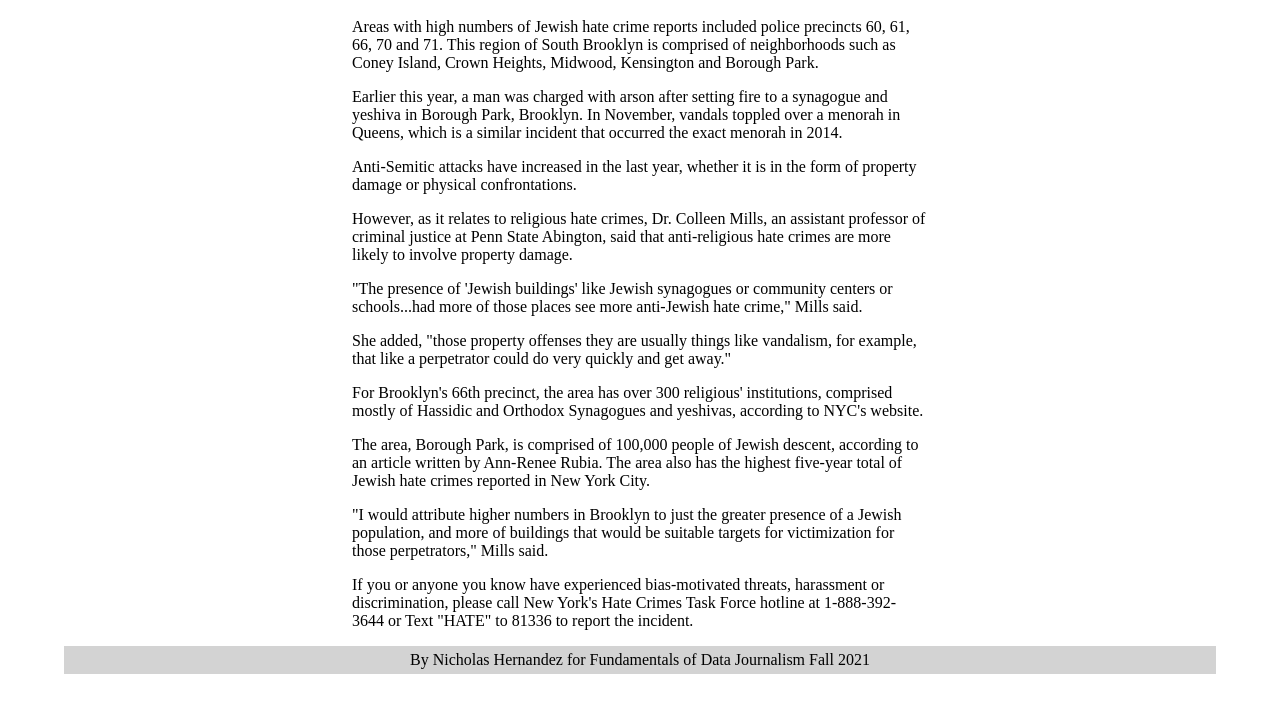
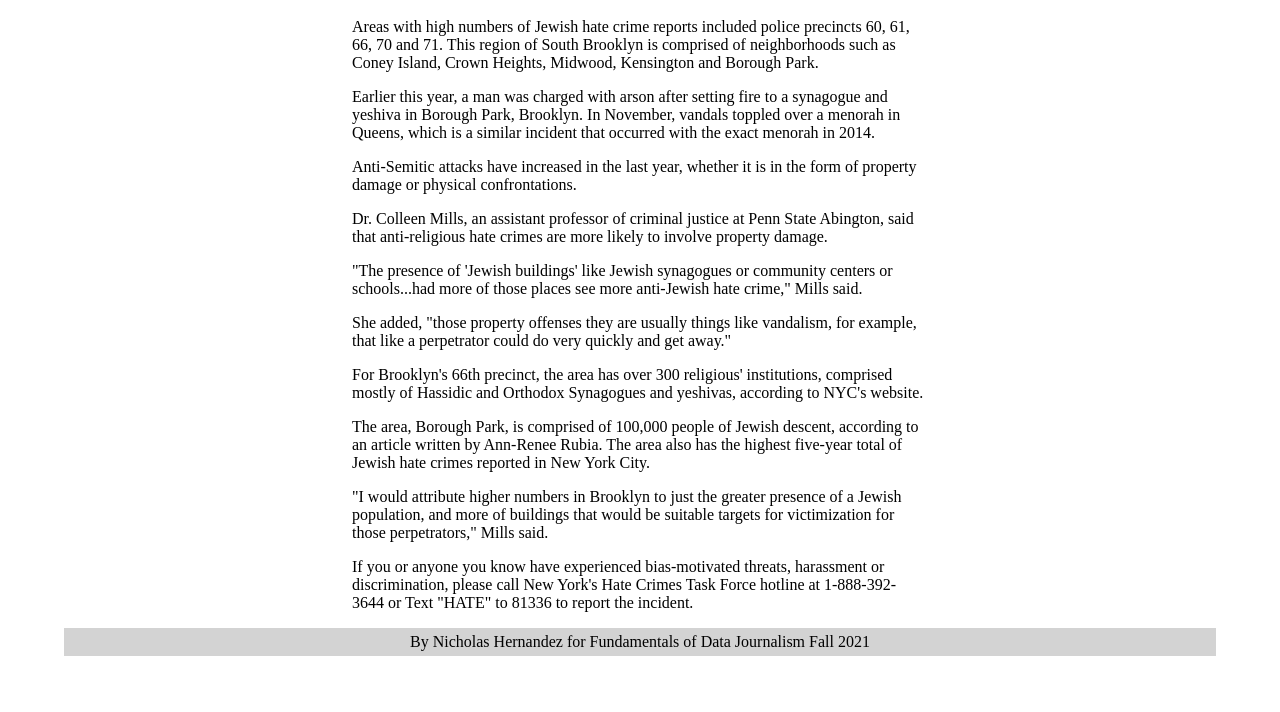
Before and after one commit to NicholasHernandez6/mappingassignment, a plain HTML site: page index.html in a window 1280 px wide. Shown: the part 1563-2275 px from the top of the page. Drawn offline with Linux system fonts and the light colour scheme.

Commit message:
Update index.html

```diff
--- a/index.html
+++ b/index.html
@@ -43,7 +43,7 @@
 	</p>
 
 	<p>
-		Earlier this year, a man was charged with arson after setting fire to a synagogue and yeshiva in Borough Park, Brooklyn. In November, vandals toppled over a menorah in Queens, which is a similar incident that occurred the exact menorah in 2014.
+		Earlier this year, a man was charged with arson after setting fire to a synagogue and yeshiva in Borough Park, Brooklyn. In November, vandals toppled over a menorah in Queens, which is a similar incident that occurred with the exact menorah in 2014.
 	</p>
 
 	<p>
@@ -51,7 +51,7 @@
 	</p>
 
 	<p>
-		However, as it relates to religious hate crimes, Dr. Colleen Mills, an assistant professor of criminal justice at Penn State Abington, said that anti-religious hate crimes are more likely to involve property damage.
+		Dr. Colleen Mills, an assistant professor of criminal justice at Penn State Abington, said that anti-religious hate crimes are more likely to involve property damage.
 	</p>
 
 	<p>
```
